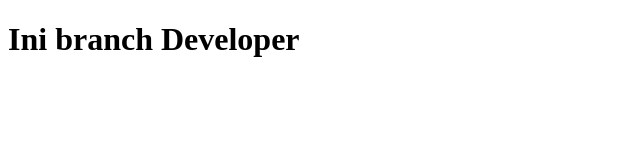
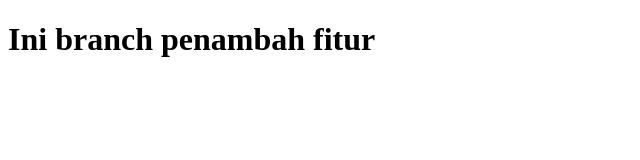
Before and after one commit to Dimasbae/Praktikum, a plain HTML site: page index.html in a window 1280 px wide. Shown: the whole page, without its empty margins (0-640 px from the left). Drawn offline with Linux system fonts and the light colour scheme.

Commit message:
tag 1 h1 penambah fitur

```diff
--- a/index.html
+++ b/index.html
@@ -7,6 +7,6 @@
     <title>Document</title>
 </head>
 <body>
-    <h1>Ini branch Developer</h1>
+    <h1>Ini branch penambah fitur</h1>
 </body>
 </html>
```
